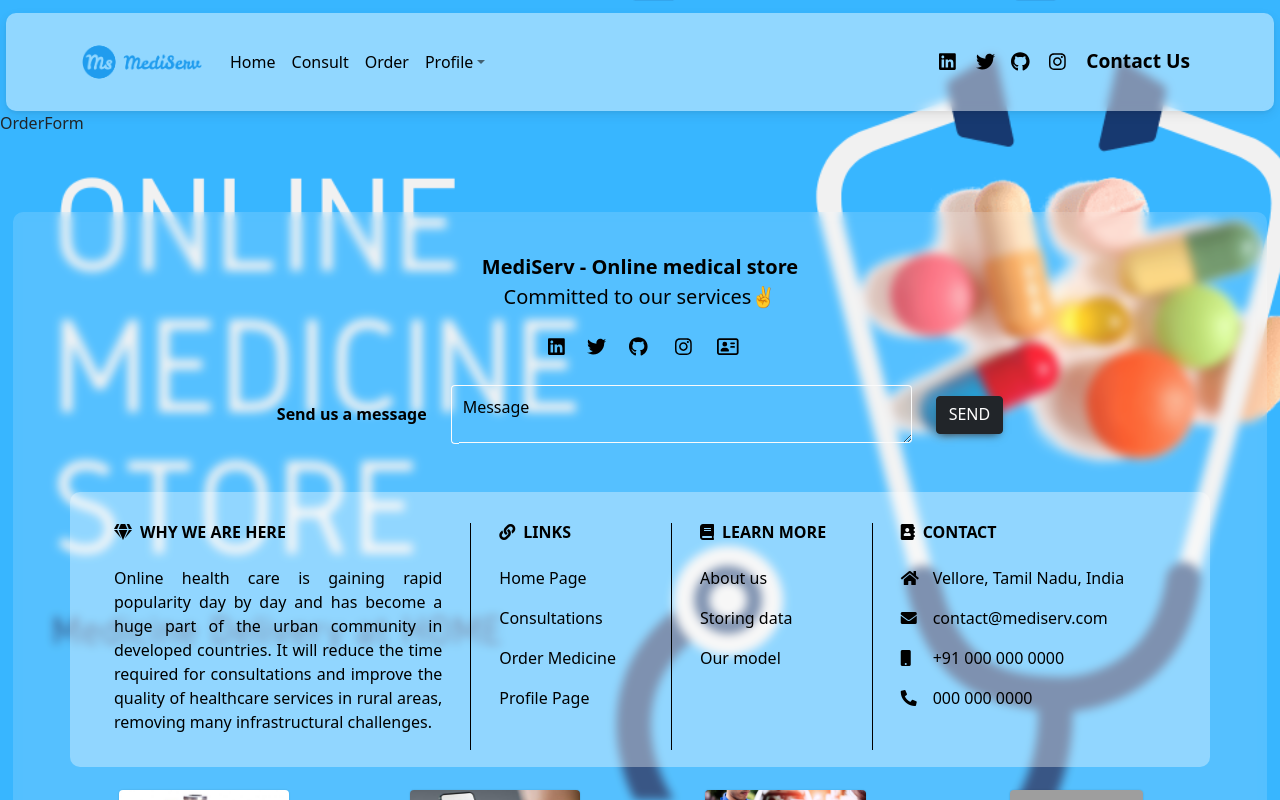
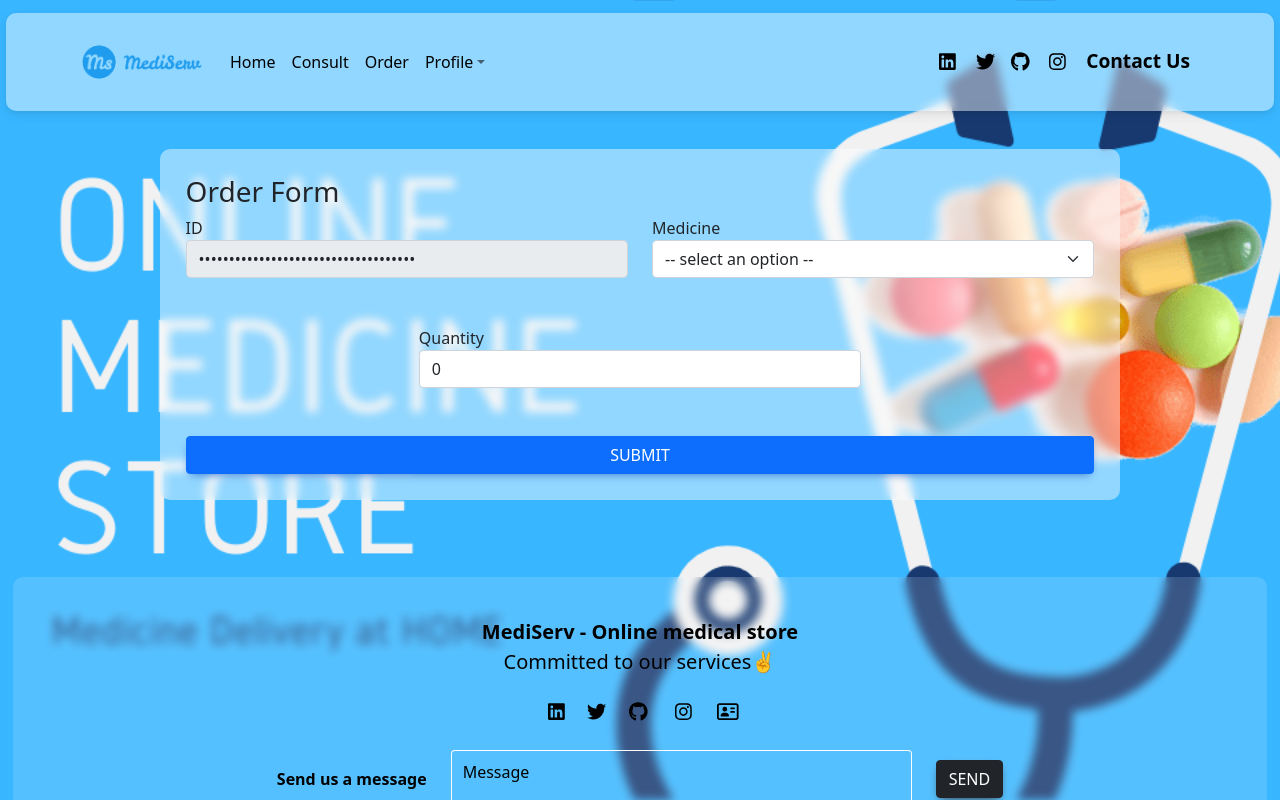
Before and after one commit to binayakbishnu/MediServ_website, a React (Create React App) app: page /mainApp/orderForm in a window 1280 px wide. Shown: the top 800 px of the page. Built offline with nearby package versions, Linux system fonts and the light colour scheme; grey boxes are pictures that could not be loaded.

Commit message:
feat: order form with validation

```diff
--- a/src/OrderPage/OrderForm.jsx
+++ b/src/OrderPage/OrderForm.jsx
@@ -1,9 +1,185 @@
-import React, { Component } from 'react'
+import React, { Component } from "react";
+import { Button, Form, Row, Col, InputGroup } from 'react-bootstrap';
+import uuid from "react-uuid";
+
+import orderFormStyles from './OrderForm.module.css'
+const optGroups = [
+    {
+        name: null,
+        optGroup: [{
+            label: " -- select an option -- ",
+            value: " -- select an option -- ",
+            selected: true,
+            hidden: true,
+            disabled: true,
+        },]
+    },
+    {
+        name: "Liquid",
+        optGroup: [
+            {
+                label: "Lorem",
+                value: "MED123",
+            },
+            {
+                label: "Ipsum",
+                value: "MED312",
+            },
+        ]
+    },
+    {
+        name: "Tablet",
+        optGroup: [
+            {
+                label: "Dolor",
+                value: "MED890",
+            },
+            {
+                label: "Sit",
+                value: "MED809",
+            },
+        ]
+    },
+    {
+        name: "Capsule",
+        optGroup: [
+            {
+                label: "Emet",
+                value: "MED456",
+            },
+            {
+                label: "Elir",
+                value: "MED465",
+            },
+        ]
+    },
+];
 
 export class OrderForm extends Component {
+    constructor(props) {
+        super(props);
+        this.state = {
+            id: uuid(),
+            medicine: ' -- select an option -- ',
+            quantity: 0,
+            medicineError: '',
+            quantityError: '',
+        };
+
+        this.handleChange = this.handleChange.bind(this);
+        this.handleSubmit = this.handleSubmit.bind(this);
+    }
+    handleChange(event) {
+        const name = event.target.name;
+        var value;
+        if (event.target.type === 'checkbox') {
+            value = event.target.checked;
+        } else {
+            value = event.target.value;
+        }
+
+        this.setState({
+            [name]: value
+        });
+    }
+    medicineValidation(medicine) {
+        alert(`Selected medicine: ${medicine}`);
+        if (medicine === ' -- select an option -- ' || medicine === '') {
+            this.setState({ medicineError: 'Select a medicine' });
+            return false;
+        } else {
+            this.setState({ medicineError: '' });
+            return true;
+        }
+    }
+    quantityValidation(quantity) {
+        alert(`Selected quantity: ${quantity}, ${typeof(quantity)}`);
+        if (quantity === 0 || quantity === "0") {
+            this.setState({ quantity: 0 });
+            this.setState({ quantityError: 'Quantity must be greater than zero' });
+            return false;
+        } else {
+            this.setState({ quantityError: '' });
+            return true;
+        }
+    }
+    handleSubmit(event) {
+        alert(`Submitted: ${this.state.id}, ${this.state.id.length},\n${this.state.medicine},\n${this.state.quantity}`);
+
+        event.preventDefault();
+
+        const { medicine, quantity } = this.state
+        const medicineValidation = this.medicineValidation(medicine);
+        const quantityValidation = this.quantityValidation(quantity);
+        alert(`${medicineValidation}, ${quantityValidation}`);
+
+        // const url = '/mainApp'
+        // const requestOptions = {
+        //     method: 'POST',
+        //     headers: { 'Content-Type': 'application/json' },
+        //     body: JSON.stringify({ email, password })
+        // };
+        // fetch(url, requestOptions)
+        //     .then(response => console.log('Submitted successfully'))
+        //     .catch(error => console.log('Form submit error', error))
+
+        this.setState({
+            id: uuid(),
+        })
+    }
+
     render() {
         return (
-            <div>OrderForm</div>
+            <div className={`${orderFormStyles.formParent}`}>
+                <Form action='/mainApp' method='POST' onSubmit={this.handleSubmit}>
+                    <h3>Order Form</h3>
+                    <Row className="mb-5">
+                        <Col className="" md="6">
+                            <label>ID</label>
+                            <Form.Control
+                                type="password"
+                                name="id"
+                                className="form-control"
+                                placeholder=""
+                                value={this.state.id}
+                                disabled
+                            />
+                        </Col>
+                        <Col className="" md="6">
+                            <label>Medicine</label>
+                            <Form.Select name="medicine" className="form-control"
+                                value={this.state.medicine} onChange={this.handleChange}>
+                                {optGroups.map((optgroup) => (
+                                    <optgroup label={optgroup.name}>
+                                        {optgroup.optGroup.map((option) => (
+                                            <option hidden={option.hidden} disabled={option.disabled} selected={option.selected} value={option.value}>{option.label}</option>
+                                        ))}
+                                    </optgroup>
+                                ))}
+                            </Form.Select>
+                            <span name="medicineError" className="">{this.state.medicineError}</span>
+                        </Col>
+                    </Row>
+
+                    <Row className="mb-5">
+                        <Col md="6" className="m-auto">
+                            <label>Quantity</label>
+                            <Form.Control type="number" aria-label="Quantity"
+                                name="quantity"
+                                className="form-control"
+                                value={this.state.quantity} onChange={this.handleChange}
+                                required
+                            />
+                            <span name="quantityError" className="">{this.state.quantityError}</span>
+                        </Col>
+                    </Row>
+                    <div className="d-grid">
+                        <Button type="submit" className="btn btn-primary">
+                            Submit
+                        </Button>
+                    </div>
+                </Form>
+            </div>
         )
     }
 }
--- /dev/null
+++ b/src/OrderPage/OrderForm.module.css
@@ -0,0 +1,18 @@
+.formParent{
+    width: 75%;
+    margin: auto;
+
+    margin-top: 3%;
+
+    background-color: rgba(255, 255, 255, 0.45) !important;
+    backdrop-filter: blur(5px);
+    border-radius: 10px 10px 10px 10px;
+    padding: 2%;
+}
+
+.mainForm{
+    /* background-color: purple; */
+
+    padding-left: 5% !important;
+    padding-right: 5% !important;
+}
```
